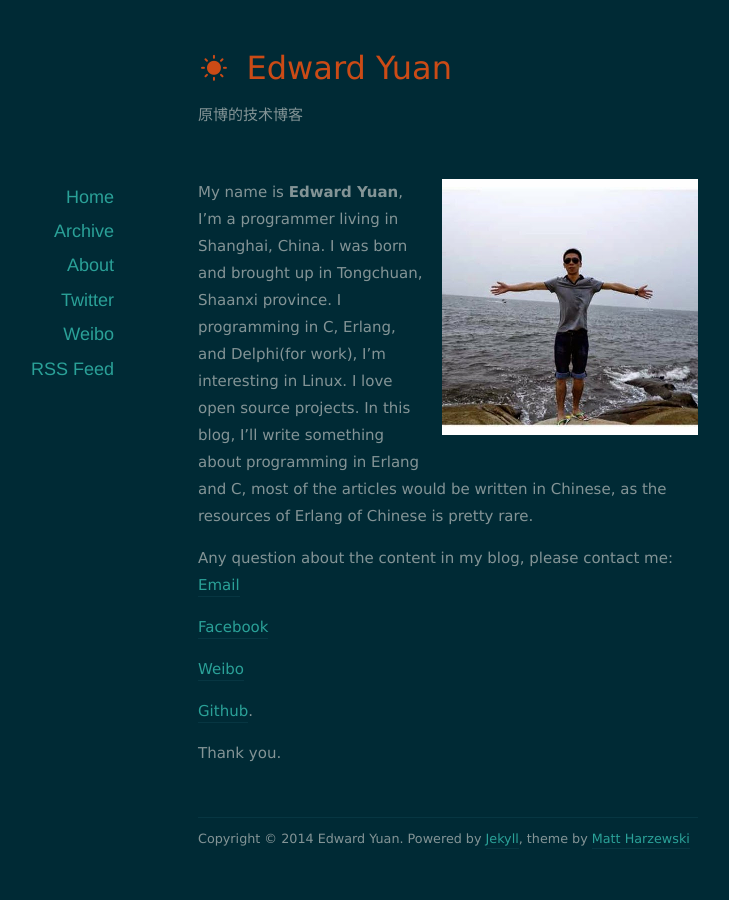
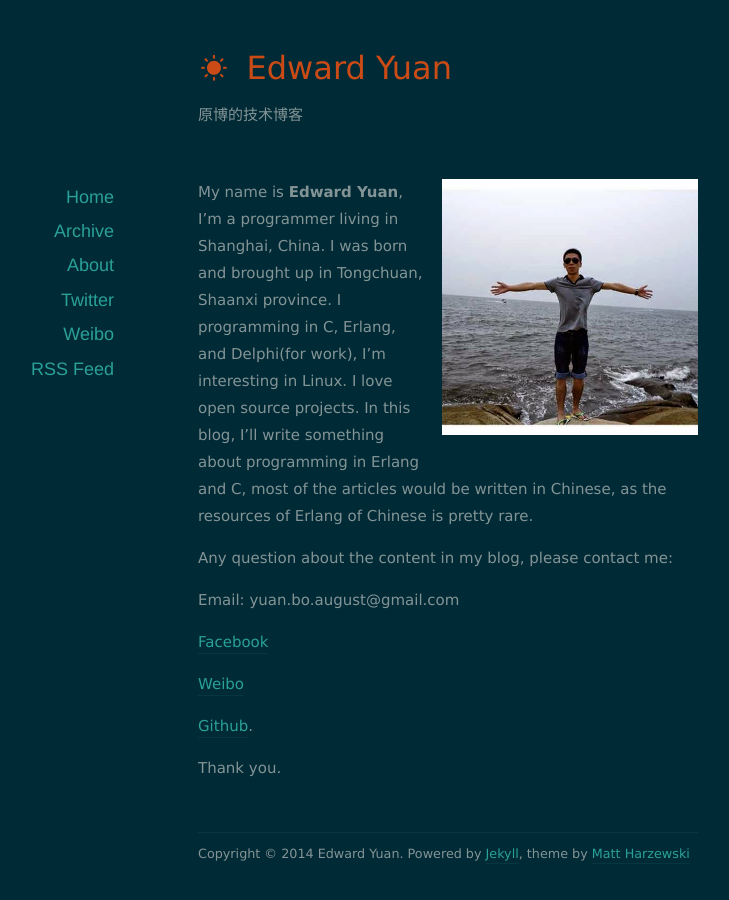
Before and after one commit to EdwardYuan/EdwardYuan.github.io, a Jekyll site: the page built from about/index.markdown, in a window 1280 px wide. Shown: the whole page, without its empty margins (192-921 px from the left). Built offline with Jekyll 4.4.1, drawn with Linux system fonts in a browser that asks for light colours; nearby versions of some CDN libraries.

Commit message:
Update index.markdown

```diff
--- a/about/index.markdown
+++ b/about/index.markdown
@@ -8,7 +8,8 @@
 My name is **Edward Yuan**, I'm a programmer living in Shanghai, China. I was born and brought up in Tongchuan, Shaanxi province.  I programming in C, Erlang, and Delphi(for work), I'm interesting in Linux. I love open source projects. In this blog, I'll write something about programming in Erlang and C, most of the articles would be written in Chinese, as the resources of Erlang of Chinese is pretty rare.
 
 Any question about the content in my blog, please contact me:
-[Email]
+
+Email: yuan.bo.august@gmail.com
 
 [Facebook]
 
```
